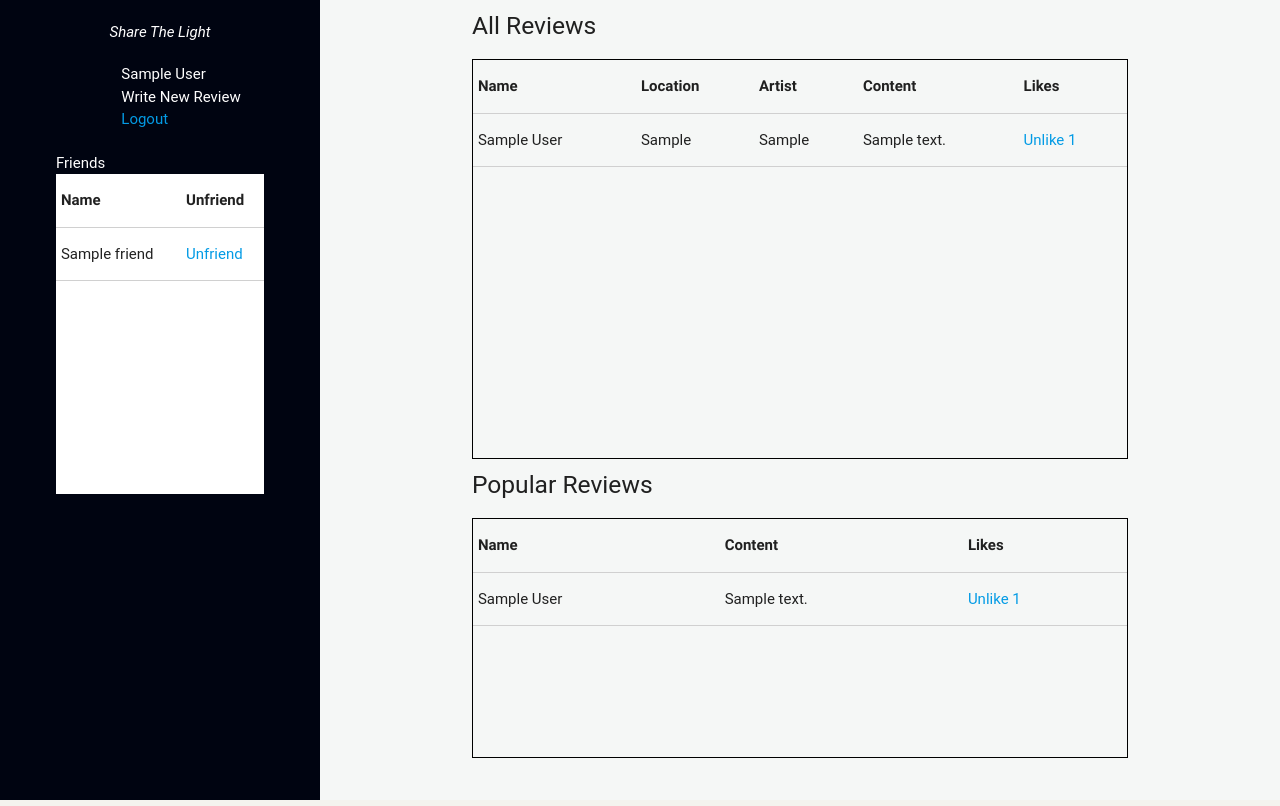
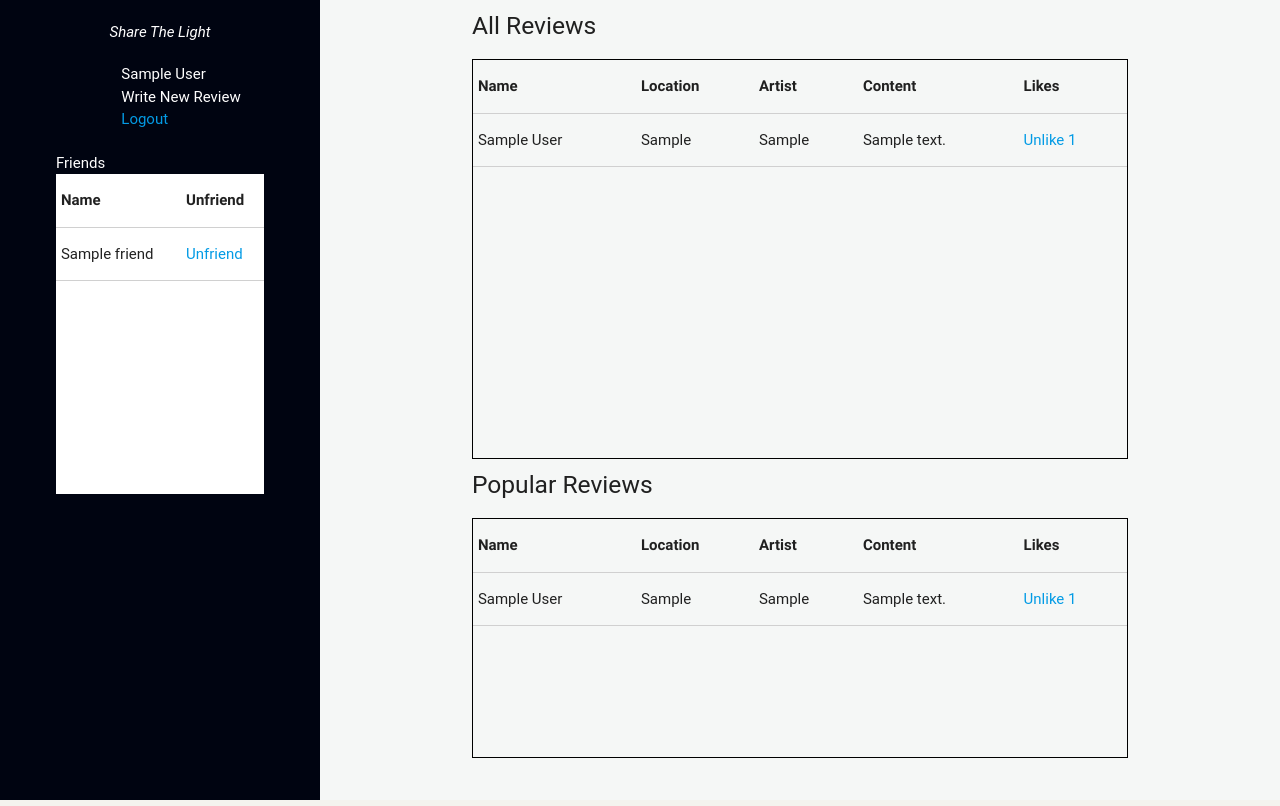
Before and after one commit to shawnbaughcodes/light, a Django app: template light/templates/light/home.html in a window 1280 px wide. Shown: the top 806 px of the page. Run offline with Django 3.2, Linux system fonts and the light colour scheme; tables that the repository leaves empty hold one stand-in row (values such as "Sample post"); the template is opened without the code that fills it: values that come from a table or form of the project are taken from there, most other values are stand-ins (such as "Sample title", 1, 10 or a date in 2020); some libraries are stand-ins or nearby versions; some web fonts are replaced.

Commit message:
Added location and artist to fields in popular reviews.

```diff
--- a/light/templates/light/home.html
+++ b/light/templates/light/home.html
@@ -90,6 +90,8 @@
                     <thead>
                       <tr>
                           <th>Name</th>
+                          <th>Location</th>
+                          <th>Artist</th>
                           <th>Content</th>
                           <th>Likes</th>
                       </tr>
@@ -104,6 +106,8 @@
                                 {%endif%}
                             {%endif%}
                         </td>
+                        <td>{{review.location}}</td>
+                        <td>{{review.artist}}</td>
                         <td>{{review.content}}</td>
                         <td>
                             {%if current_user not in review.liked_by.all %}
```
Also changed, not shown: db.sqlite3.
